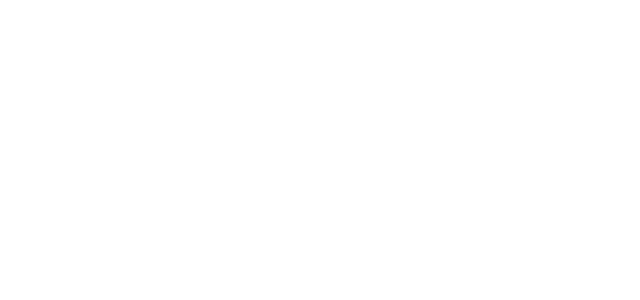
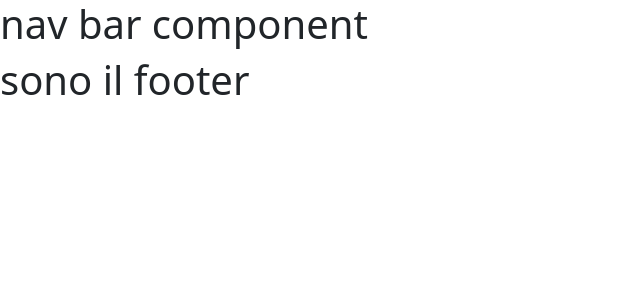
Before and after one commit to Pepesalezucchero/DeliveBoo, a Vue app in the folder Front-end/: page /homepage in a window 1280 px wide. Before the commit this address had no page. Shown: the top 300 px of the page, without its empty margins (0-640 px from the left). Built offline with nearby package versions, Linux system fonts and the light colour scheme.

Commit message:
footer/navbar component added

```diff
--- a/Front-end/src/App.vue
+++ b/Front-end/src/App.vue
@@ -7,4 +7,3 @@
 <style lang="scss">
 @use "./styles/general.scss" as *;
 </style>
-./components/NavBar.vue
--- /dev/null
+++ b/Front-end/src/components/Footer.vue
@@ -0,0 +1,5 @@
+<script></script>
+<template>
+	<h1>sono il footer</h1>
+</template>
+<style></style>
--- a/Front-end/src/components/NavBar.vue
+++ b/Front-end/src/components/NavBar.vue
@@ -5,7 +5,7 @@ export default {
 </script>
 
 <template>
-	<h1>nav bar componenent</h1>
+	<h1>nav bar component</h1>
 </template>
 
-<style scoped></style>
+<style lang="scss"></style>
--- /dev/null
+++ b/Front-end/src/pages/HomePage.vue
@@ -0,0 +1,21 @@
+<script>
+import NavBar from "/src/components/NavBar.vue";
+
+import Footer from "/src/components/Footer.vue";
+
+export default {
+	components: {
+		NavBar,
+
+		Footer,
+	},
+};
+</script>
+
+<template>
+	<NavBar />
+
+	<Footer />
+</template>
+
+<style lang="scss"></style>
--- /dev/null
+++ b/Front-end/src/pages/LandingPage.vue
@@ -0,0 +1,5 @@
+<script></script>
+<template>
+	<router-link to="/homepage">User Section</router-link>
+</template>
+<style></style>
--- a/Front-end/src/pages/index.vue
+++ /dev/null
@@ -1,16 +0,0 @@
-<script>
-import { store } from "../store";
-
-import NavBar from "../components/NavBar.vue";
-
-export default {
-	components: {
-		NavBar,
-	},
-};
-</script>
-<template>
-	<NavBar />
-	<h1>Pagina principale</h1>
-</template>
-<style></style>
--- a/Front-end/src/router.js
+++ b/Front-end/src/router.js
@@ -1,6 +1,8 @@
 import { createRouter, createWebHistory } from "vue-router";
 
-import Index from "./pages/index.vue";
+import LandingPage from "./pages/LandingPage.vue";
+
+import HomePage from "./pages/HomePage.vue";
 
 const router = createRouter({
 	history: createWebHistory(),
@@ -8,8 +10,14 @@ const router = createRouter({
 	routes: [
 		{
 			path: "/",
-			name: "index",
-			component: Index,
+			name: "/",
+			component: LandingPage,
+		},
+
+		{
+			path: "/homepage",
+			name: "homepage",
+			component: HomePage,
 		},
 	],
 });
```
